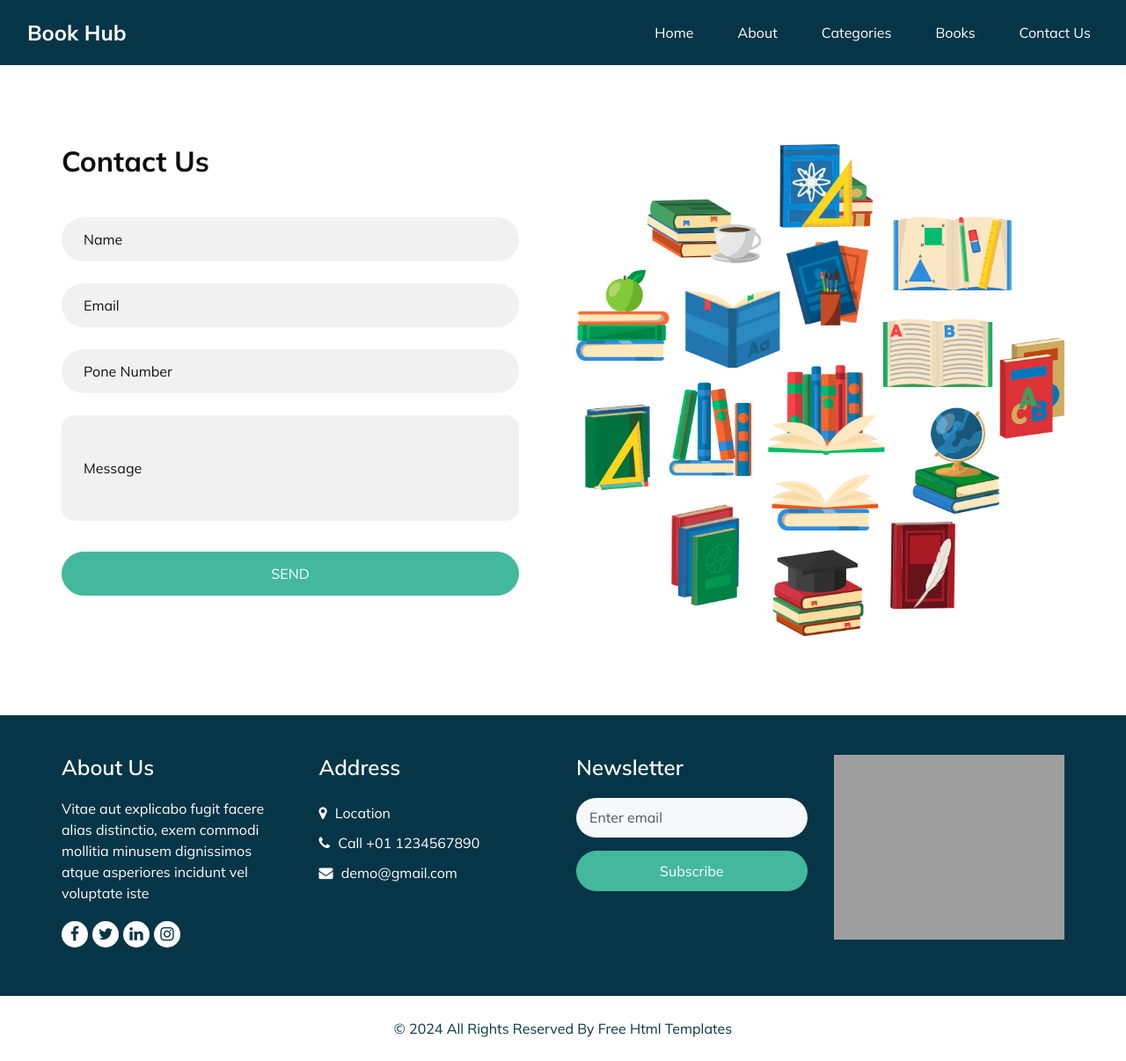
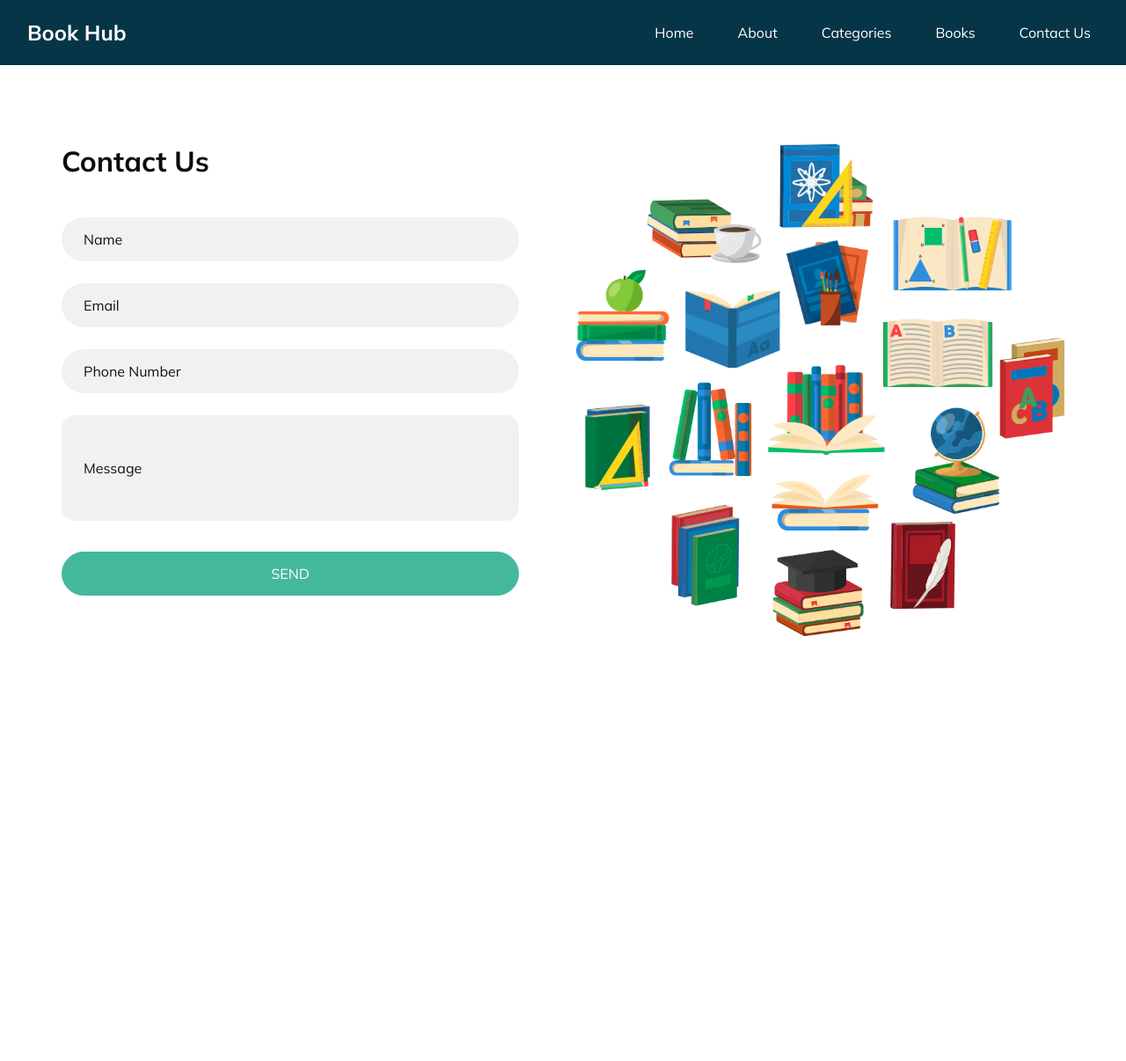
Before and after one commit to saurabharyal10/Book_Hub, a PHP site: page /contact.php in a window 1280 px wide. Shown: the whole page at 88% size. After the commit the page ends 723 px from the top, so only its background shows below. Run offline with PHP 8.4, Linux system fonts and the light colour scheme; a map, chart or similar area stays blank; some libraries are stand-ins or nearby versions; grey boxes are pictures that could not be loaded.

Commit message:
Initial Commit

```diff
--- a/contact.php
+++ b/contact.php
@@ -13,21 +13,22 @@ include_once('includes/header.php');
             Contact Us
           </h2>
         </div>
-          <form action="#">
+        <form action="contact_process.php" name="add" id="add" method="post">
+          <input type="hidden" name="action" value="add">
           <div>
-              <input type="text" placeholder="Name" />
+            <input type="text" placeholder="Name" name="name" />
           </div>
           <div>
-              <input type="email" placeholder="Email" />
+            <input type="email" placeholder="Email" name="email" />
           </div>
           <div>
-              <input type="text" placeholder="Pone Number" />
+            <input type="text" placeholder="Phone Number" name="phone_number" />
           </div>
           <div>
-              <input type="text" class="message-box" placeholder="Message" />
+            <input type="text" class="message-box" placeholder="Message" name="message_info" />
           </div>
           <div class="btn-box">
-              <button>
+            <button onclick="Javascript: return confirm('Are you sure you want to send Contact Message?')">
               SEND
             </button>
           </div>
@@ -44,110 +45,6 @@ include_once('includes/header.php');
 
 <!-- end contact section -->
 
-  <!-- info section -->
-
-  <section class="info_section layout_padding2">
-    <div class="container">
-      <div class="row">
-        <div class="col-md-6 col-lg-3 info-col">
-          <div class="info_detail">
-            <h4>
-              About Us
-            </h4>
-            <p>
-              Vitae aut explicabo fugit facere alias distinctio, exem commodi mollitia minusem dignissimos atque asperiores incidunt vel voluptate iste
-            </p>
-            <div class="info_social">
-              <a href="">
-                <i class="fa fa-facebook" aria-hidden="true"></i>
-              </a>
-              <a href="">
-                <i class="fa fa-twitter" aria-hidden="true"></i>
-              </a>
-              <a href="">
-                <i class="fa fa-linkedin" aria-hidden="true"></i>
-              </a>
-              <a href="">
-                <i class="fa fa-instagram" aria-hidden="true"></i>
-              </a>
-            </div>
-          </div>
-        </div>
-        <div class="col-md-6 col-lg-3 info-col">
-          <div class="info_contact">
-            <h4>
-              Address
-            </h4>
-            <div class="contact_link_box">
-              <a href="">
-                <i class="fa fa-map-marker" aria-hidden="true"></i>
-                <span>
-                  Location
-                </span>
-              </a>
-              <a href="">
-                <i class="fa fa-phone" aria-hidden="true"></i>
-                <span>
-                  Call +01 1234567890
-                </span>
-              </a>
-              <a href="">
-                <i class="fa fa-envelope" aria-hidden="true"></i>
-                <span>
-                  demo@gmail.com
-                </span>
-              </a>
-            </div>
-          </div>
-        </div>
-        <div class="col-md-6 col-lg-3 info-col">
-          <div class="info_contact">
-            <h4>
-              Newsletter
-            </h4>
-            <form action="#">
-              <input type="text" placeholder="Enter email" />
-              <button type="submit">
-                Subscribe
-              </button>
-            </form>
-          </div>
-        </div>
-        <div class="col-md-6 col-lg-3 info-col">
-          <div class="map_container">
-            <div class="map">
-              <div id="googleMap"></div>
-            </div>
-          </div>
-        </div>
-      </div>
-    </div>
-  </section>
-
-  <!-- end info section -->
-
-  <!-- footer section -->
-  <footer class="footer_section">
-    <div class="container">
-      <p>
-        &copy; <span id="displayYear"></span> All Rights Reserved By
-        <a href="https://html.design/">Free Html Templates</a>
-      </p>
-    </div>
-  </footer>
-  <!-- footer section -->
-
-  <!-- jQery -->
-  <script src="js/jquery-3.4.1.min.js"></script>
-  <!-- bootstrap js -->
-  <script src="js/bootstrap.js"></script>
-  <!-- custom js -->
-  <script src="js/custom.js"></script>
-  <!-- Google Map -->
-  <script src="https://maps.googleapis.com/maps/api/js?key=AIzaSyCh39n5U-4IoWpsVGUHWdqB6puEkhRLdmI&callback=myMap">
-  </script>
-  <!-- End Google Map -->
-
-</body>
-
-</html>
+<?php
+include_once('includes/footer.php');
+?>
```
Lines whose indentation alone changed are shown as unchanged.
